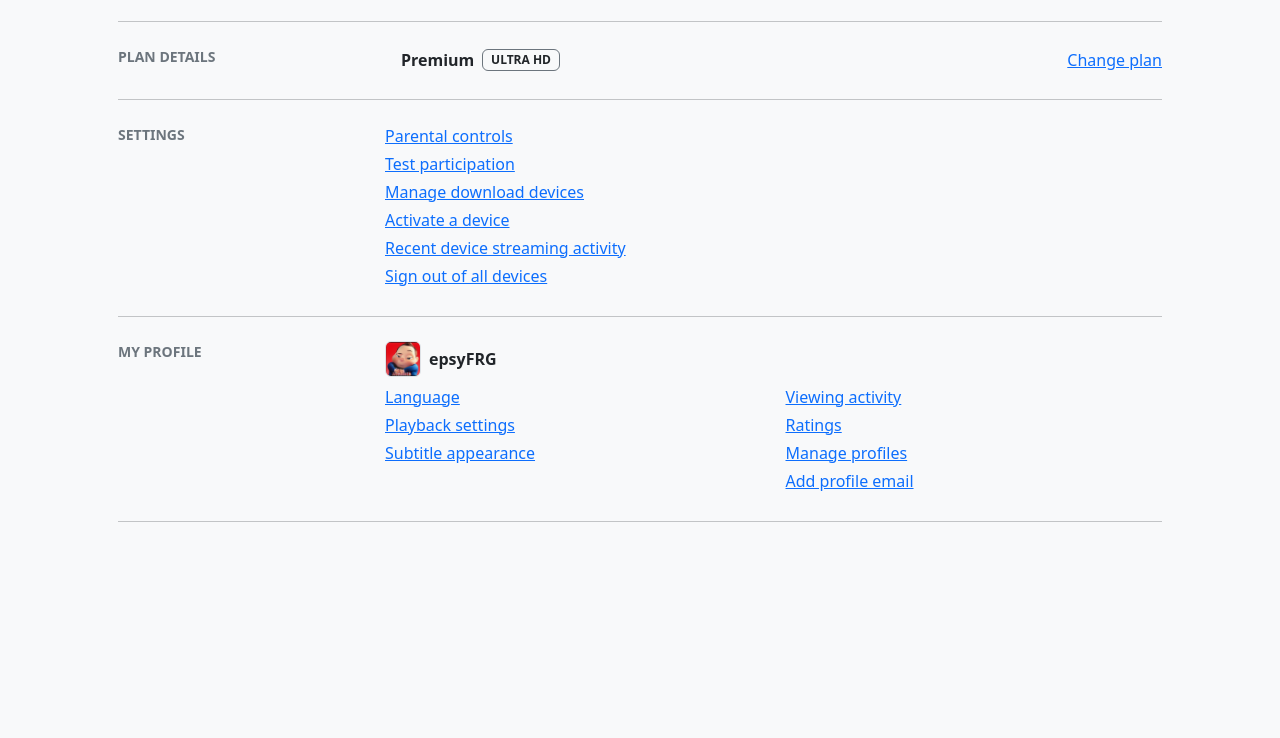
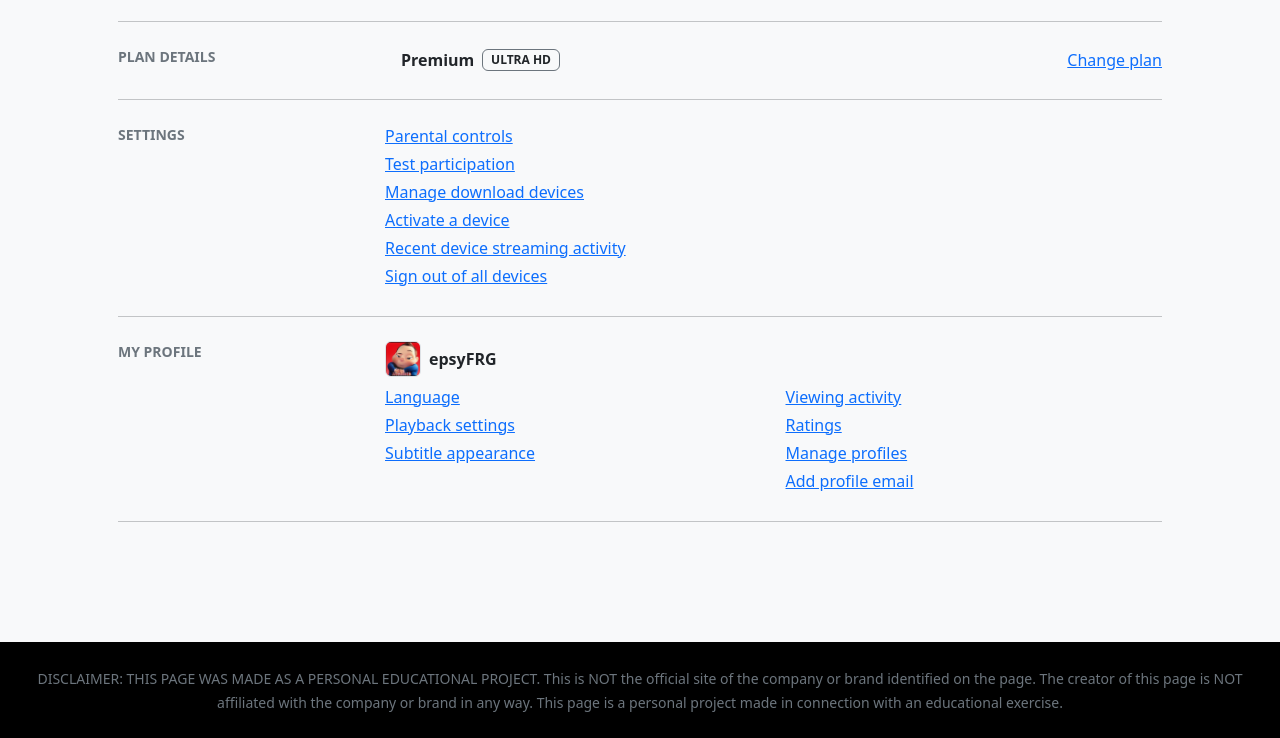
Before and after one commit to epsyFRG/netflix-clone, a plain HTML site: page settings.html in a window 1280 px wide. Shown: the part 489-1227 px from the top of the page. Before the commit the page ends 1083 px from the top, so only its background shows below. Drawn offline with nearby package versions, Linux system fonts and the light colour scheme.

Commit message:
upload disclaimer

```diff
--- a/settings.html
+++ b/settings.html
@@ -287,6 +287,18 @@
       </div>
       <hr class="mb-4" />
     </main>
+    <!-- Footer -->
+    <footer
+      class="container-fluid text-secondary mt-5 py-4 bg-black text-center"
+    >
+      <small
+        >DISCLAIMER: THIS PAGE WAS MADE AS A PERSONAL EDUCATIONAL PROJECT. This
+        is NOT the official site of the company or brand identified on the page.
+        The creator of this page is NOT affiliated with the company or brand in
+        any way. This page is a personal project made in connection with an
+        educational exercise.</small
+      >
+    </footer>
     <script src="https://cdn.jsdelivr.net/npm/bootstrap@5.3.2/dist/js/bootstrap.bundle.min.js"></script>
   </body>
 </html>
```
Also changed, not shown: homepage.html (+8 -1 lines), profile.html (+11 -0 lines).
